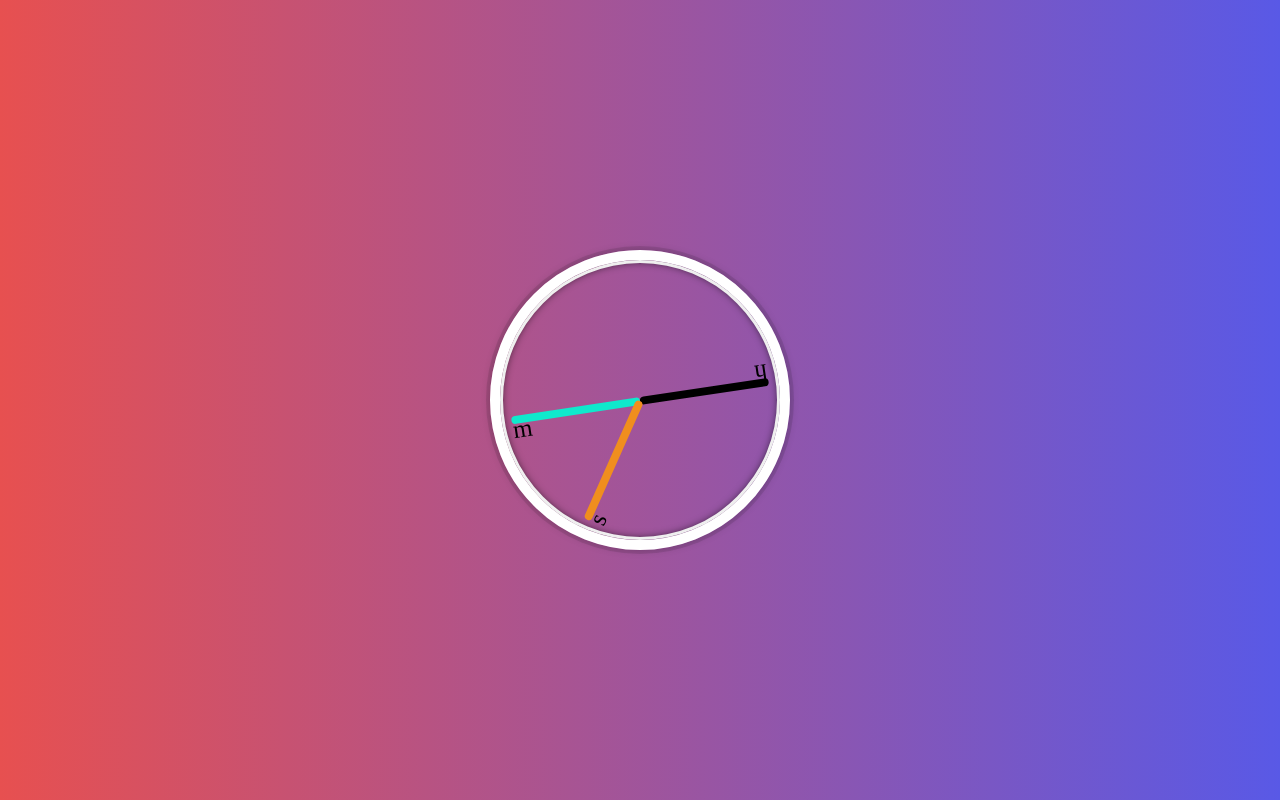
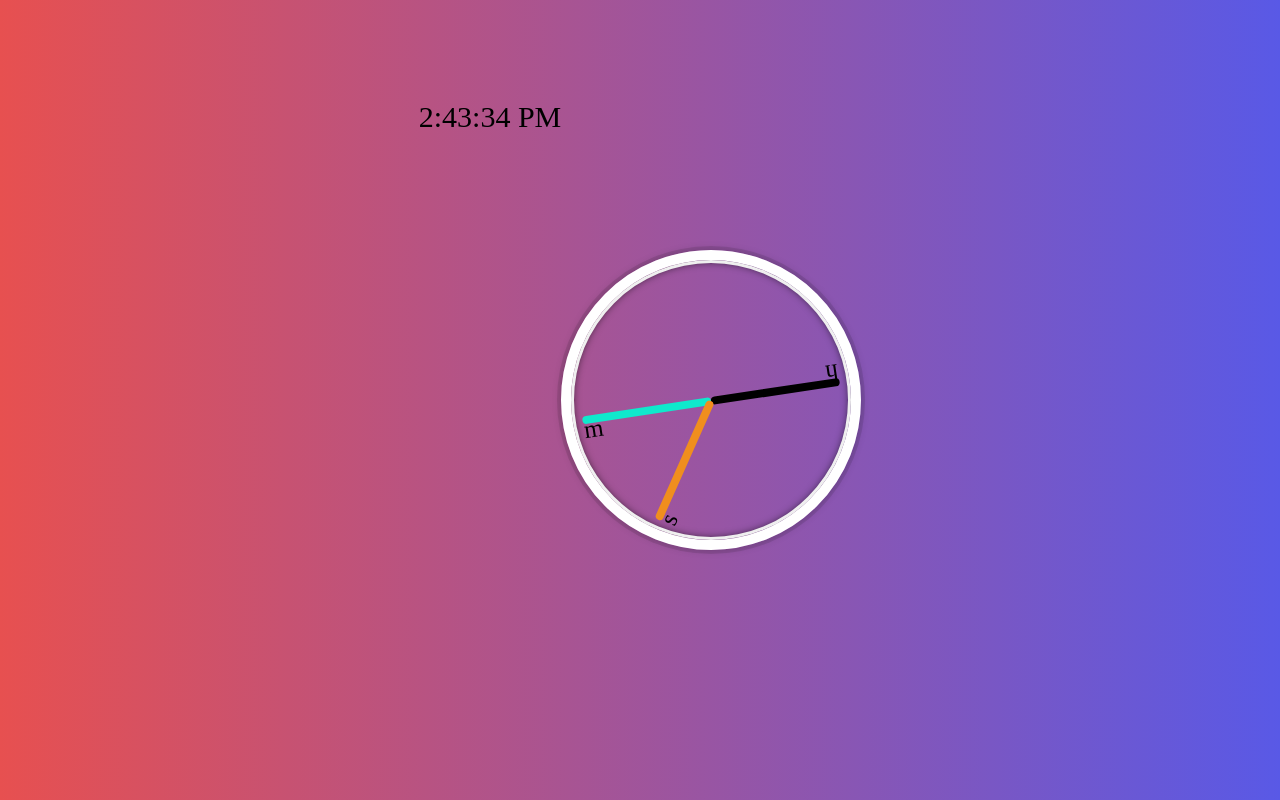
Before and after one commit to NR1243/clock, a plain HTML site: page index.html in a window 1280 px wide. Drawn offline with Linux system fonts and the light colour scheme.

Commit message:
Update index.html

```diff
--- a/index.html
+++ b/index.html
@@ -9,6 +9,7 @@
 </head>
 
 <body>
+    <div class="time"></div>
     <div class="clock">
         <div class="clock-face">
             <div class="hand hour-hand">h</div>
@@ -22,6 +23,11 @@
             padding: 0;
             margin: 0;
             box-sizing: border-box;
+        }
+        .time{
+            font-size: 30px;
+            align-self: flex-start;
+            padding-top: 100px;
         }
         body {
             background: linear-gradient(to right,rgb(231, 80, 80),rgb(89, 89, 230));
@@ -75,10 +81,10 @@
          const secondHand = document.querySelector('.second-hand');
          const minsHand = document.querySelector('.min-hand');
          const hourHand = document.querySelector('.hour-hand');
-
-  function setDate() {
+         const time = document.querySelector('.time');
+         function setDate()
+         {
             const now = new Date();
-
             const seconds = now.getSeconds();
             const secondsDegrees = ((seconds / 60) * 360) + 90;
             secondHand.style.transform = `rotate(${secondsDegrees}deg)`;
@@ -90,10 +96,10 @@
             const hour = now.getHours();
             const hourDegrees = ((hour / 12) * 360) + ((mins/60)*30) + 90;
             hourHand.style.transform = `rotate(${hourDegrees}deg)`;
+            time.innerHTML=now.toLocaleTimeString();
          }
 
         setInterval(setDate, 1000);
-
         setDate();
     </script>
 </body>
```
Lines whose indentation alone changed are shown as unchanged.
